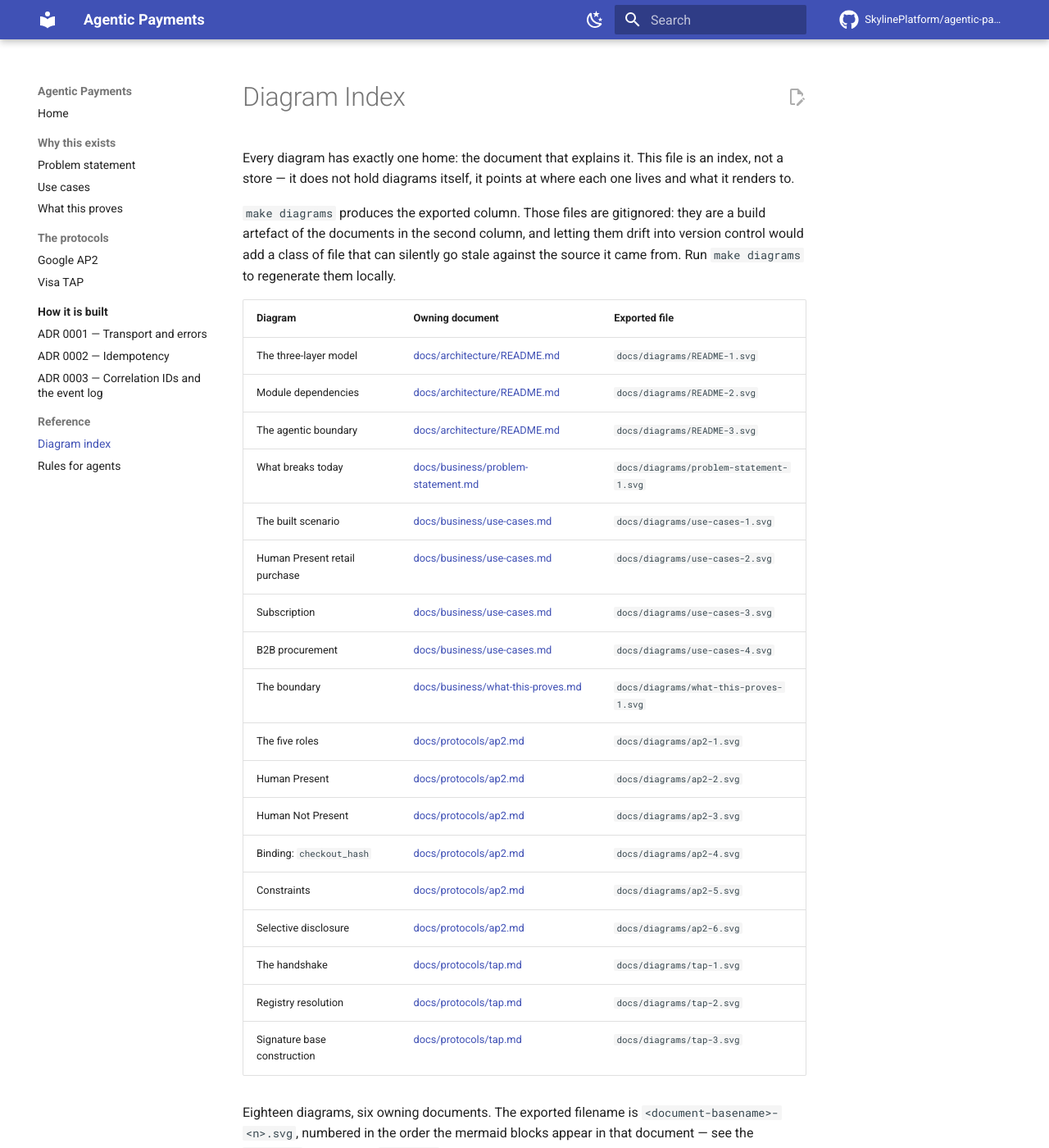
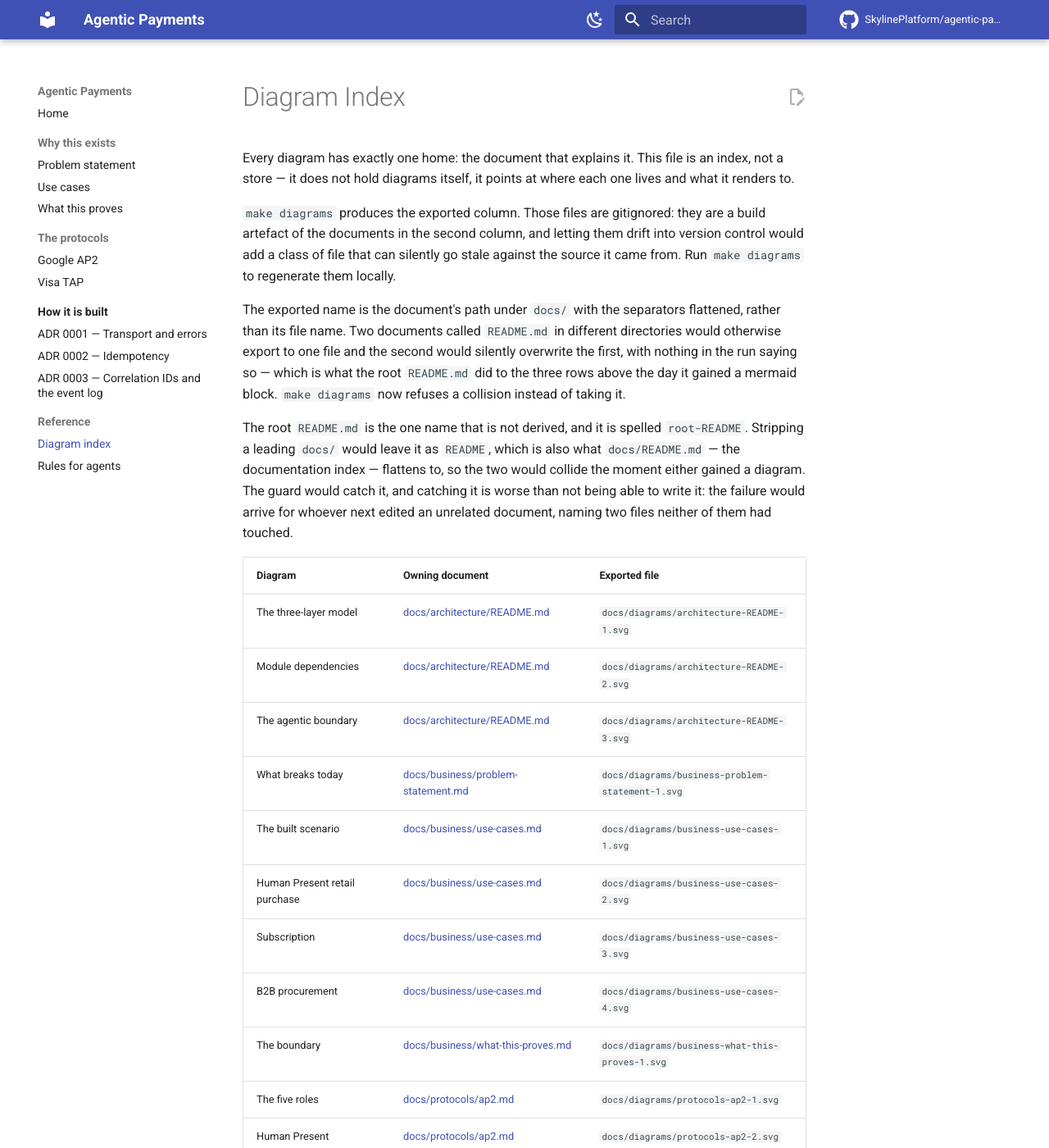
Before and after one commit to SkylinePlatform/agentic-payments, an MkDocs documentation site: the page built from docs/diagrams/INDEX.md, in a window 1280 px wide and 1400 px high. Shown: the whole window at 82% size. Built offline with MkDocs 1.6.1 and Material for MkDocs 9.7.7, drawn with Linux system fonts in a browser that asks for light colours; comment, search, counter and statistics services are not loaded; some of the changed text lies outside the part shown.

Commit message:
docs: name diagram exports by path, and refuse a collision instead of taking it
`make diagrams` named every export from `basename $doc .md`, so
docs/architecture/README.md owned README-1.svg through README-3.svg. A root
README.md carrying mermaid maps to the same name and overwrites all three, and
the loop has no way to notice — the reader finds out, not the build.

Names now derive from the path under docs/ with the separators flattened, and a
name seen twice fails the target. The root README joins the list, so the article
#247 asks for exports alongside everything else.

The root README is the one name not derived, and it is spelled root-README.
Stripping a leading docs/ would leave it as README, which is what docs/README.md
flattens to as well, so the two would collide the moment either gained a
diagram. The guard would catch that, and catching it is worse than not being
able to write it: the failure would arrive for whoever next edited an unrelated
document, naming two files neither of them had touched.

Refs #247

Co-Authored-By: Claude Opus 5 (1M context) <noreply@anthropic.com>

```diff
--- a/docs/diagrams/INDEX.md
+++ b/docs/diagrams/INDEX.md
@@ -10,27 +10,43 @@ them drift into version control would add a class of file that can silently
 go stale against the source it came from. Run `make diagrams` to regenerate
 them locally.
 
+The exported name is the document's path under `docs/` with the separators
+flattened, rather than its file name. Two documents called `README.md` in
+different directories would otherwise export to one file and the second would
+silently overwrite the first, with nothing in the run saying so — which is what
+the root `README.md` did to the three rows above the day it gained a mermaid
+block. `make diagrams` now refuses a collision instead of taking it.
+
+The root `README.md` is the one name that is not derived, and it is spelled
+`root-README`. Stripping a leading `docs/` would leave it as `README`, which is
+also what `docs/README.md` — the documentation index — flattens to, so the two
+would collide the moment either gained a diagram. The guard would catch it, and
+catching it is worse than not being able to write it: the failure would arrive
+for whoever next edited an unrelated document, naming two files neither of them
+had touched.
+
 | Diagram | Owning document | Exported file |
 |---|---|---|
-| The three-layer model | [docs/architecture/README.md](../architecture/README.md) | `docs/diagrams/README-1.svg` |
-| Module dependencies | [docs/architecture/README.md](../architecture/README.md) | `docs/diagrams/README-2.svg` |
-| The agentic boundary | [docs/architecture/README.md](../architecture/README.md) | `docs/diagrams/README-3.svg` |
-| What breaks today | [docs/business/problem-statement.md](../business/problem-statement.md) | `docs/diagrams/problem-statement-1.svg` |
-| The built scenario | [docs/business/use-cases.md](../business/use-cases.md) | `docs/diagrams/use-cases-1.svg` |
-| Human Present retail purchase | [docs/business/use-cases.md](../business/use-cases.md) | `docs/diagrams/use-cases-2.svg` |
-| Subscription | [docs/business/use-cases.md](../business/use-cases.md) | `docs/diagrams/use-cases-3.svg` |
-| B2B procurement | [docs/business/use-cases.md](../business/use-cases.md) | `docs/diagrams/use-cases-4.svg` |
-| The boundary | [docs/business/what-this-proves.md](../business/what-this-proves.md) | `docs/diagrams/what-this-proves-1.svg` |
-| The five roles | [docs/protocols/ap2.md](../protocols/ap2.md) | `docs/diagrams/ap2-1.svg` |
-| Human Present | [docs/protocols/ap2.md](../protocols/ap2.md) | `docs/diagrams/ap2-2.svg` |
-| Human Not Present | [docs/protocols/ap2.md](../protocols/ap2.md) | `docs/diagrams/ap2-3.svg` |
-| Binding: `checkout_hash` | [docs/protocols/ap2.md](../protocols/ap2.md) | `docs/diagrams/ap2-4.svg` |
-| Constraints | [docs/protocols/ap2.md](../protocols/ap2.md) | `docs/diagrams/ap2-5.svg` |
-| Selective disclosure | [docs/protocols/ap2.md](../protocols/ap2.md) | `docs/diagrams/ap2-6.svg` |
-| The handshake | [docs/protocols/tap.md](../protocols/tap.md) | `docs/diagrams/tap-1.svg` |
-| Registry resolution | [docs/protocols/tap.md](../protocols/tap.md) | `docs/diagrams/tap-2.svg` |
-| Signature base construction | [docs/protocols/tap.md](../protocols/tap.md) | `docs/diagrams/tap-3.svg` |
+| The three-layer model | [docs/architecture/README.md](../architecture/README.md) | `docs/diagrams/architecture-README-1.svg` |
+| Module dependencies | [docs/architecture/README.md](../architecture/README.md) | `docs/diagrams/architecture-README-2.svg` |
+| The agentic boundary | [docs/architecture/README.md](../architecture/README.md) | `docs/diagrams/architecture-README-3.svg` |
+| What breaks today | [docs/business/problem-statement.md](../business/problem-statement.md) | `docs/diagrams/business-problem-statement-1.svg` |
+| The built scenario | [docs/business/use-cases.md](../business/use-cases.md) | `docs/diagrams/business-use-cases-1.svg` |
+| Human Present retail purchase | [docs/business/use-cases.md](../business/use-cases.md) | `docs/diagrams/business-use-cases-2.svg` |
+| Subscription | [docs/business/use-cases.md](../business/use-cases.md) | `docs/diagrams/business-use-cases-3.svg` |
+| B2B procurement | [docs/business/use-cases.md](../business/use-cases.md) | `docs/diagrams/business-use-cases-4.svg` |
+| The boundary | [docs/business/what-this-proves.md](../business/what-this-proves.md) | `docs/diagrams/business-what-this-proves-1.svg` |
+| The five roles | [docs/protocols/ap2.md](../protocols/ap2.md) | `docs/diagrams/protocols-ap2-1.svg` |
+| Human Present | [docs/protocols/ap2.md](../protocols/ap2.md) | `docs/diagrams/protocols-ap2-2.svg` |
+| Human Not Present | [docs/protocols/ap2.md](../protocols/ap2.md) | `docs/diagrams/protocols-ap2-3.svg` |
+| Binding: `checkout_hash` | [docs/protocols/ap2.md](../protocols/ap2.md) | `docs/diagrams/protocols-ap2-4.svg` |
+| Constraints | [docs/protocols/ap2.md](../protocols/ap2.md) | `docs/diagrams/protocols-ap2-5.svg` |
+| Selective disclosure | [docs/protocols/ap2.md](../protocols/ap2.md) | `docs/diagrams/protocols-ap2-6.svg` |
+| The handshake | [docs/protocols/tap.md](../protocols/tap.md) | `docs/diagrams/protocols-tap-1.svg` |
+| Registry resolution | [docs/protocols/tap.md](../protocols/tap.md) | `docs/diagrams/protocols-tap-2.svg` |
+| Signature base construction | [docs/protocols/tap.md](../protocols/tap.md) | `docs/diagrams/protocols-tap-3.svg` |
 
 Eighteen diagrams, six owning documents. The exported filename is
-`<document-basename>-<n>.svg`, numbered in the order the mermaid blocks
-appear in that document — see the `diagrams` target in the `Makefile`.
+`<document-path-under-docs-with-dashes>-<n>.svg`, numbered in the order the
+mermaid blocks appear in that document — see the `diagrams` target in the
+`Makefile`.
```
Also changed, not shown: 1 other file.
